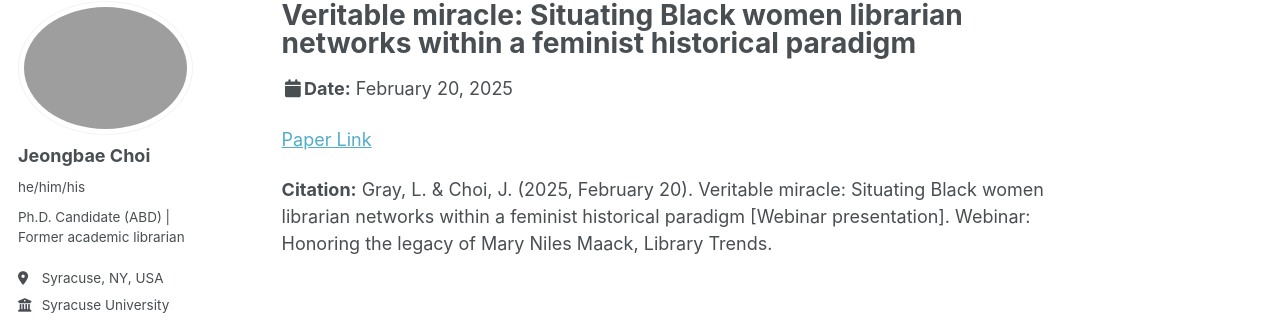
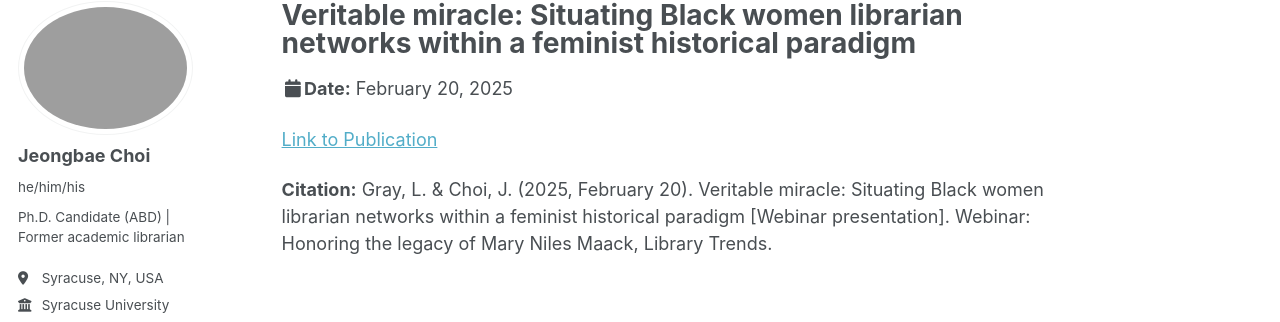
Before and after one commit to JeongbaeChoi/jeongbaechoi.github.io, a Jekyll site: the page built from _talks/LT2-2025-02-20.md, in a window 1280 px wide and 1043 px high. Shown: the part 98-420 px from the top of the window. Built offline with Jekyll 4.4.1, drawn with Linux system fonts in a browser that asks for light colours; some web fonts are replaced; a script that is not in the unit is left out.

Commit message:
Update talk.html

```diff
--- a/_layouts/talk.html
+++ b/_layouts/talk.html
@@ -37,7 +37,7 @@ layout: default
         {% endif %}
         {% if page.talk_type %}<p>{{page.talk_type}} at {{ page.venue }},  {{page.location}} {% endif %}
         {% if page.paperurl %}
-          <p><a href="{{ page.paperurl }}">Paper Link</a></p>
+          <p><a href="{{ page.paperurl }}">Link to Publication</a></p>
         {% endif %}
         {% if page.citation %}
           <p><strong>Citation:</strong> {{ page.citation }}</p>
```
